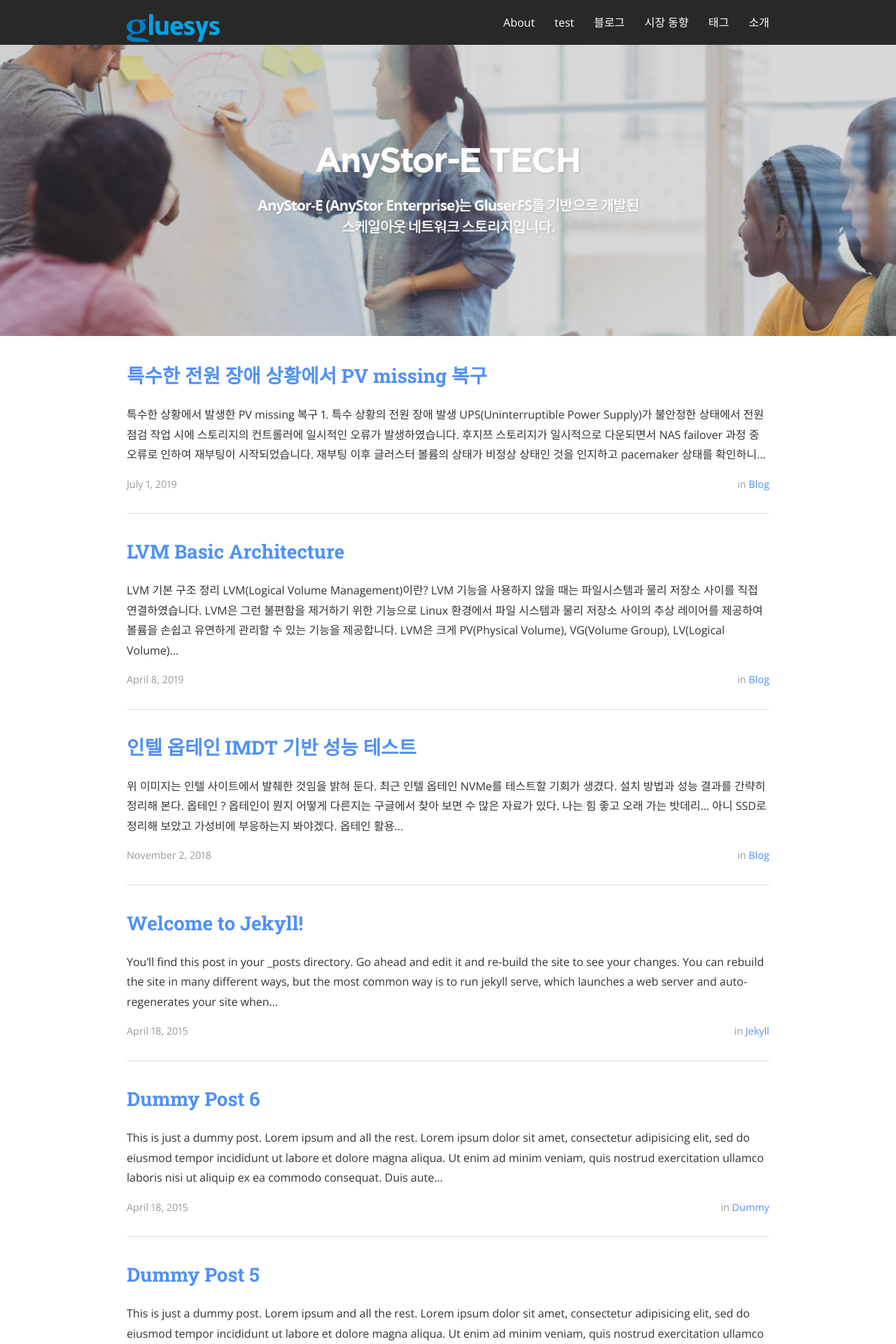
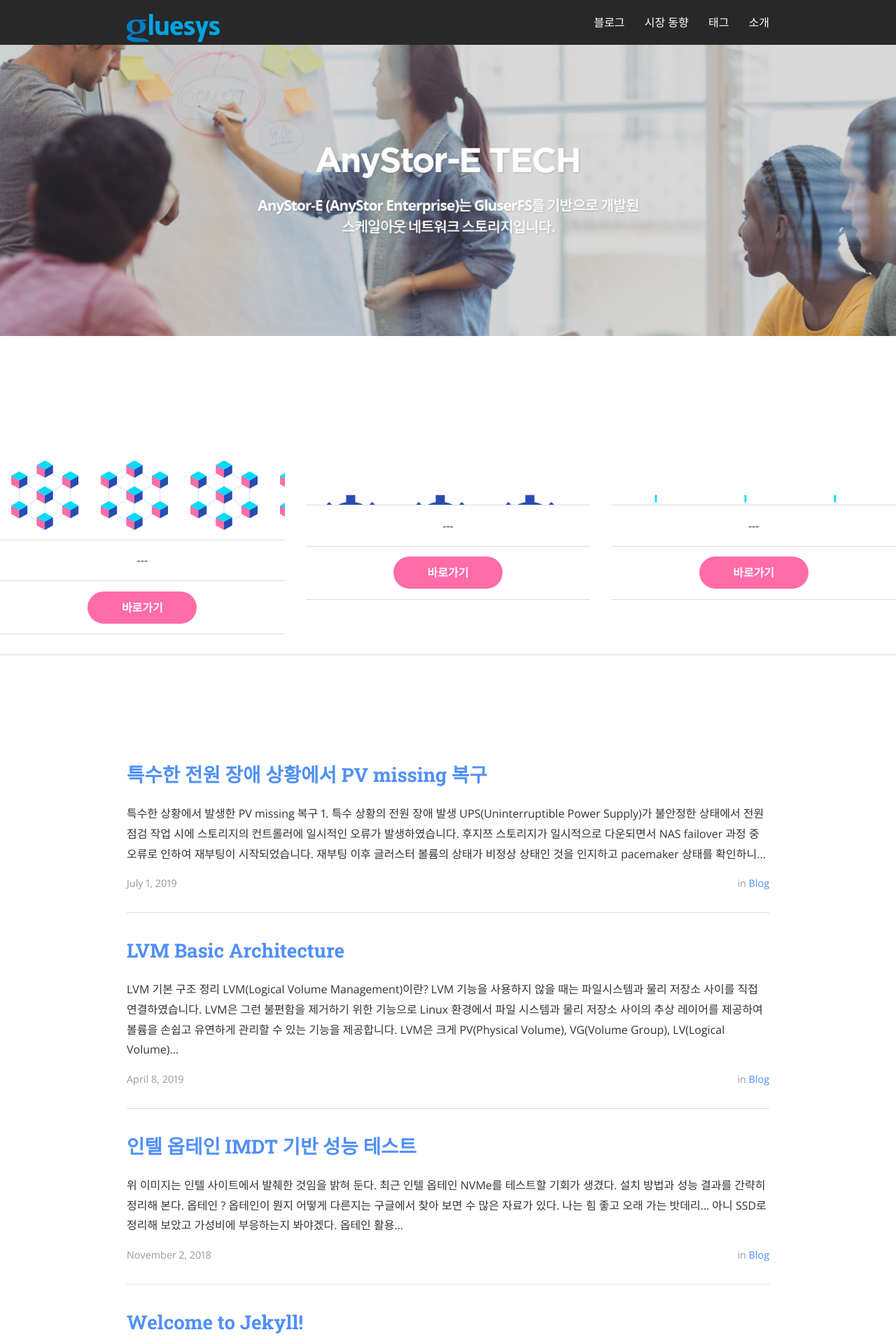
Before and after one commit to pumm8991/pumm8991.github.io, a Jekyll site: the page built from index.html, in a window 1280 px wide. Shown: the top 1920 px of the page at 70% size. Built offline with Jekyll 4.4.1, drawn with Linux system fonts in a browser that asks for light colours; nearby versions of some CDN libraries; the list of posts is cut into pages by our own code.

Commit message:
tech modify
Signed-off-by: pumm <pumm@gluesys.com>

```diff
--- a/css/index.css
+++ b/css/index.css
@@ -61,3 +61,56 @@
 .tag:hover::after {
   border-left-color: #f05422;
 }
+
+/* 서브 메뉴 전체 */
+.sub-title-out {
+	width: 100%;
+	text-align: center;
+	padding: 120px 0 100px 0;
+}
+
+/* 서브 메뉴 내부 */
+sub-title-in {
+	display: inline-block;
+	width: 1200px;
+	height: 178px;
+}
+
+/* 첫번째 서브 메뉴 */
+.sub-title-menu1 {
+	background-image: url("/assets/img_issue.png");
+	height: 128px;
+}
+/* 첫번째 서브 메뉴 내용 */
+.sub-title-menu1-conetnt {
+
+}
+
+/* 두번째 서브 메뉴 */
+.sub-title-menu2 {
+	background-image: url("/assets/img_test.png");
+	margin-top: 128px;
+}
+/* 두번째 서브 메뉴 내용 */
+.sub-title-menu1-conetnt {
+
+}
+
+/* 세번째 서브 메뉴 */
+.sub-title-menu3 {
+	background-image: url("/assets/img_info.png");
+	margin-top: 128px;
+}
+/* 세번째 서브 메뉴 내용 */
+.sub-title-menu1-conetnt {
+
+}
+
+/*  서브 메뉴 링크 */
+.sub-title-menu-button {
+	width : 156px;
+	height : 46px;
+	border-radius : 23px;
+	background-color : #ff6ca8;
+	color : #FFFFFF;
+}
--- a/index.html
+++ b/index.html
@@ -10,6 +10,56 @@
       {% if site.subtitle %}<p class="subtitle">{{ site.subtitle }}</p>{% endif %}-->
     </header>
   </div>
+</div>
+
+<div class="sub-title-out">
+	<div class="sub-title-in">
+		<table>
+			<tr>
+				<td>
+					<table>
+						<tr>
+							<td class="sub-title-menu1"></td>
+						</tr>
+						<tr>
+							<td class="sub-title-menu1-conetnt">---</td>
+						</tr>
+						<tr>
+							<td><button class="sub-title-menu-button">바로가기</button></td>
+						</tr>
+					</table>
+				</td>
+				<td width="30px">&nbsp;</td>
+				<td>
+					<table>
+						<tr>
+							<td class="sub-title-menu2"></td>
+						</tr>
+						<tr>
+							<td class="sub-title-menu2-conetnt">---</td>
+						</tr>
+						<tr>
+							<td><button class="sub-title-menu-button">바로가기</button></td>
+						</tr>
+					</table>
+				</td>
+				<td width="30px">&nbsp;</td>
+				<td>
+					<table>
+						<tr>
+							<td class="sub-title-menu3"></td>
+						</tr>
+						<tr>
+							<td class="sub-title-menu3-conetnt">---</td>
+						</tr>
+						<tr>
+							<td><button class="sub-title-menu-button">바로가기</button></td>
+						</tr>
+					</table>
+				</td>
+			</tr>
+		</table>
+	</div>
 </div>
 
 <div class="wrapper">
```
Also changed, not shown: about.md (deleted, +0 -17 lines), test.html (deleted, +0 -9 lines), Gemfile.lock (deleted), LICENSE.md (deleted), assets/img_info.png (added), assets/img_issue.png (added), assets/img_test.png (added).
